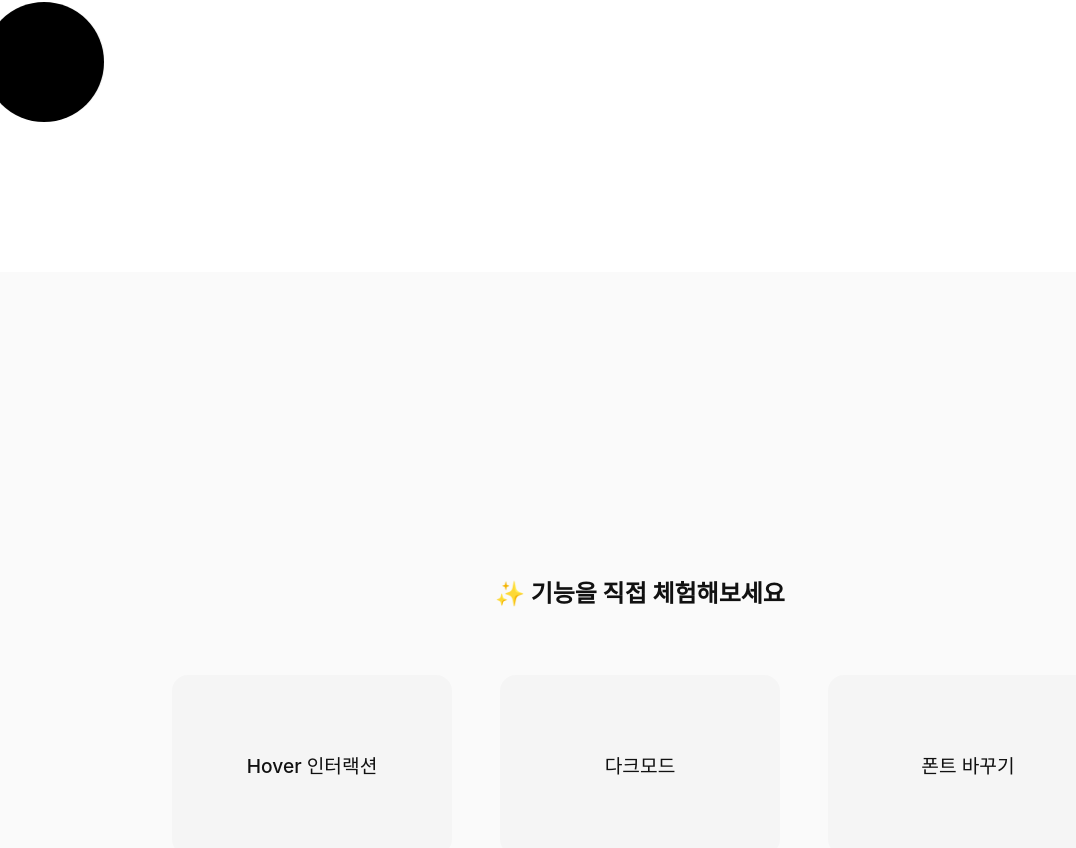
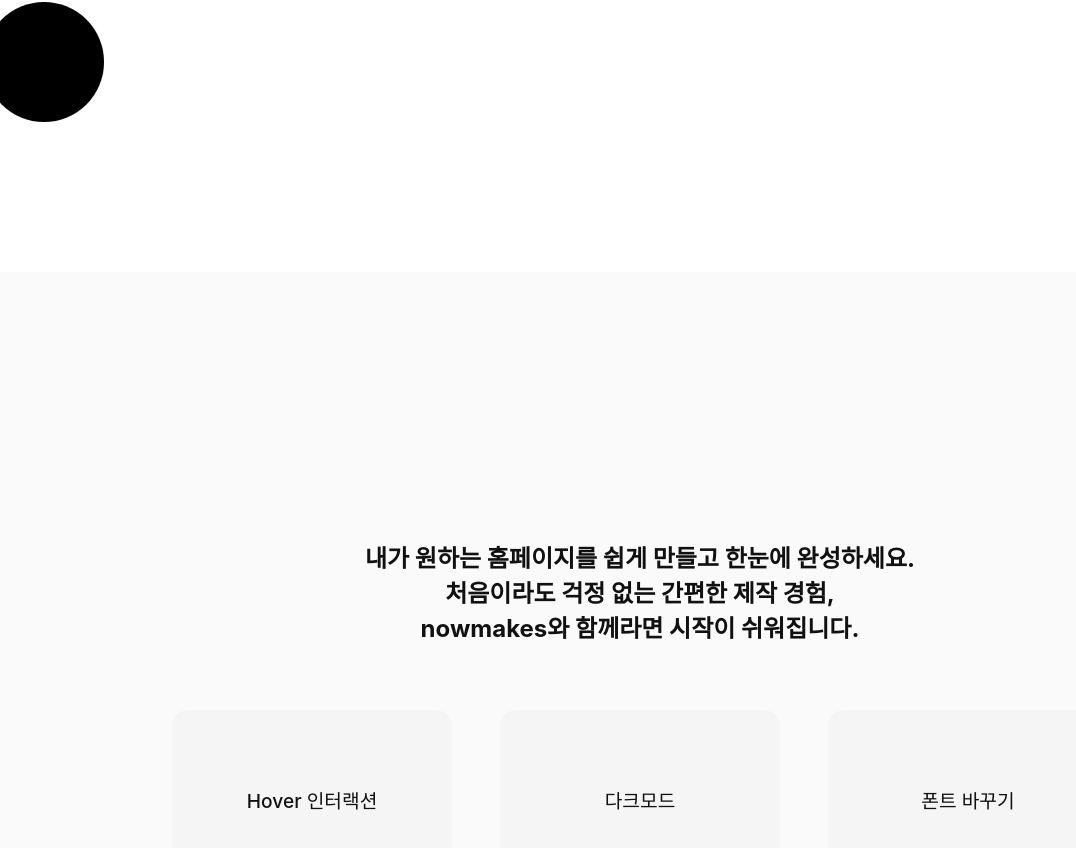
Before and after one commit to BaekSeoungJae/nowmakes, a React (Create React App) app: page / in a window 1280 px wide. Shown: the part 698-1546 px from the top of the page, without its empty margins (0-1076 px from the left). Built offline with nearby package versions, Linux system fonts and the light colour scheme.

Commit message:
구상중..

```diff
--- a/src/pages/ShowcaseSection.jsx
+++ b/src/pages/ShowcaseSection.jsx
@@ -3,7 +3,6 @@ import styled from "styled-components";
 import FlipCard from "../components/ui/FlipCard";
 
 const Section = styled.section`
-  padding: 100px 20px;
   height: 900px;
   text-align: center;
   background-color: ${({ theme }) => theme.showcasebg};
@@ -26,7 +25,13 @@ const CardWrapper = styled.div`
 const ShowcaseSection = ({ toggleTheme }) => {
   return (
     <Section>
-      <h2>✨ 기능을 직접 체험해보세요</h2>
+      <h2>
+        내가 원하는 홈페이지를 쉽게 만들고 한눈에 완성하세요.
+        <br />
+        처음이라도 걱정 없는 간편한 제작 경험,
+        <br />
+        nowmakes와 함께라면 시작이 쉬워집니다.
+      </h2>
       <CardWrapper>
         <FlipCard
           title="Hover 인터랙션"
```
